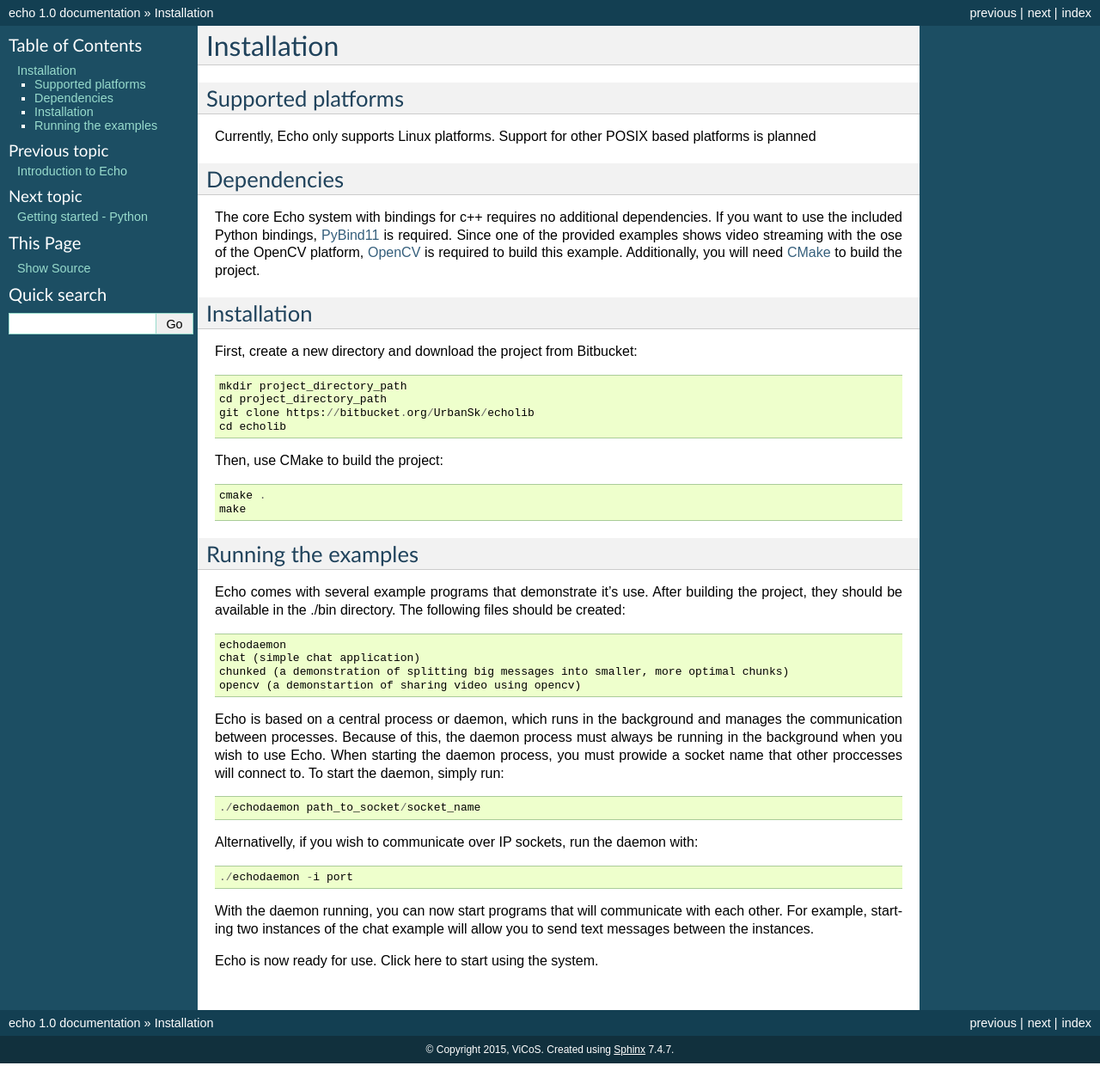
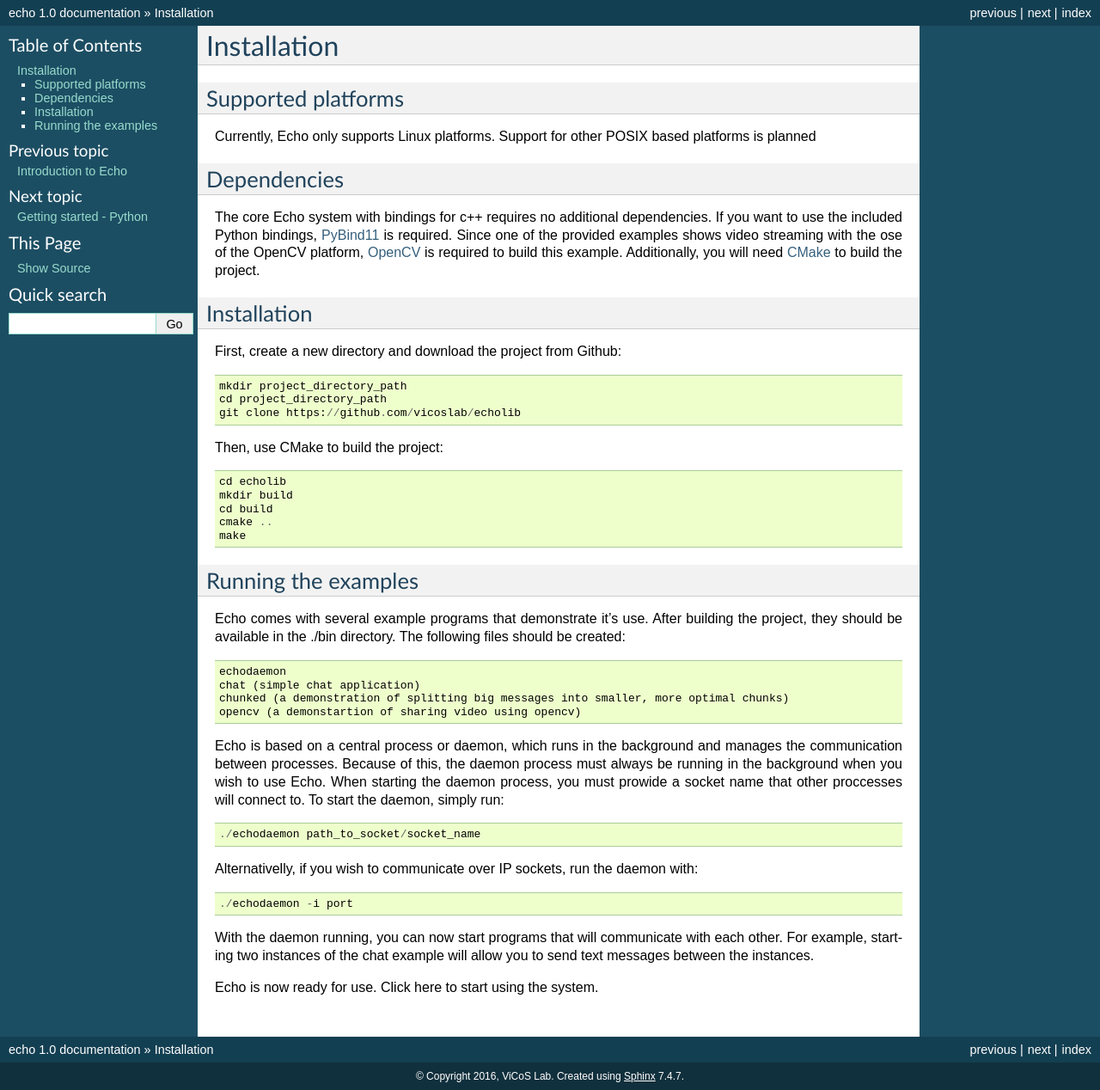
Before and after one commit to vicoslab/echolib, a Sphinx documentation site: the page built from docs/installation.rst, in a window 1280 px wide. Shown: the whole page at 86% size. Built offline with Sphinx 7.4.7, drawn with Linux system fonts in a browser that asks for light colours; before the commit the page ends 1237 px from its top, so only the background shows below that.

```diff
--- a/docs/conf.py
+++ b/docs/conf.py
@@ -47,8 +47,8 @@ master_doc = 'index'
 
 # General information about the project.
 project = u'echo'
-copyright = u'2015, ViCoS'
-author = u'ViCoS'
+copyright = u'2016, ViCoS Lab'
+author = u'ViCoS Lab'
 
 # The version info for the project you're documenting, acts as replacement for
 # |version| and |release|, also used in various other places throughout the
@@ -222,7 +222,7 @@ latex_elements = {
 # (source start file, target name, title,
 #  author, documentclass [howto, manual, or own class]).
 latex_documents = [
-  (master_doc, 'echo.tex', u'echo Documentation',
+  (master_doc, 'echo.tex', u'EchoLib Documentation',
    u'ViCoS', 'manual'),
 ]
 
@@ -252,7 +252,7 @@ latex_documents = [
 # One entry per manual page. List of tuples
 # (source start file, name, description, authors, manual section).
 man_pages = [
-    (master_doc, 'echo', u'echo Documentation',
+    (master_doc, 'echo', u'EchoLib Documentation',
      [author], 1)
 ]
 
@@ -266,9 +266,9 @@ man_pages = [
 # (source start file, target name, title, author,
 #  dir menu entry, description, category)
 texinfo_documents = [
-  (master_doc, 'echo', u'echo Documentation',
-   author, 'echo', 'One line description of project.',
-   'Miscellaneous'),
+  (master_doc, 'echo', u'EchoLib Documentation',
+   author, 'echo', 'A simple and efficient interprocess communication (IPC) library.',
+   'IPC'),
 ]
 
 # Documents to append as an appendix to all manuals.
--- a/docs/installation.rst
+++ b/docs/installation.rst
@@ -11,16 +11,18 @@ The core Echo system with bindings for c++ requires no additional dependencies.
 
 Installation
 ------------
-First, create a new directory and download the project from Bitbucket::
+First, create a new directory and download the project from Github::
 
     mkdir project_directory_path
     cd project_directory_path
-    git clone https://bitbucket.org/UrbanSk/echolib
-    cd echolib
+    git clone https://github.com/vicoslab/echolib
 
 Then, use CMake to build the project::
 
-    cmake .
+    cd echolib
+    mkdir build
+    cd build
+    cmake ..
     make
 
 Running the examples
```
